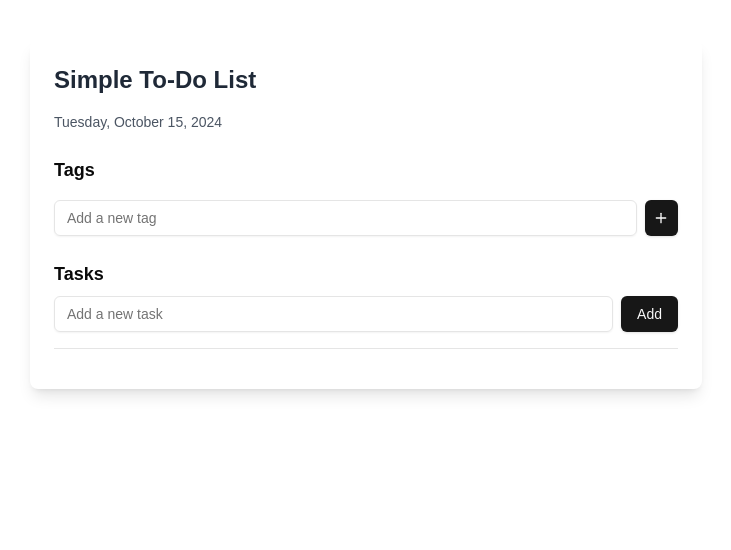
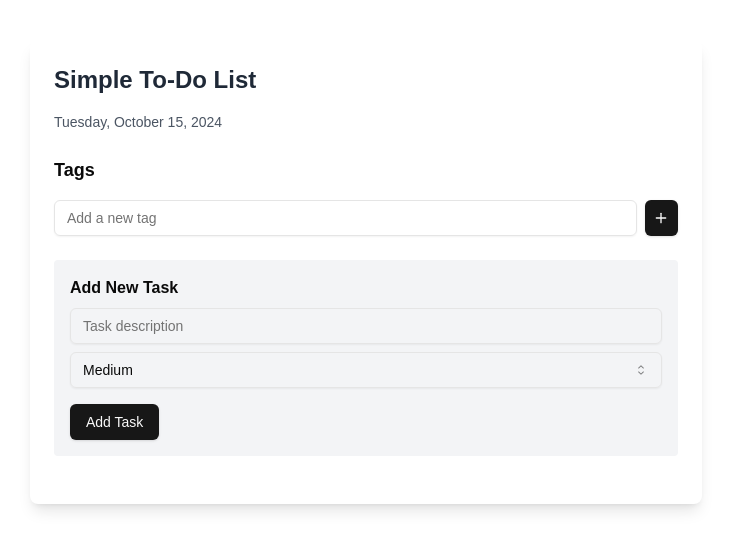
Before and after one commit to panda1835/my-todo-list, a Next.js app: page / in a window 1280 px wide. Shown: the top 550 px of the page, without its empty margins (274-1005 px from the left). Built offline with nearby package versions, Linux system fonts and the light colour scheme.

Commit message:
feat: merge add and edit task components into 1

```diff
--- a/src/app/page.jsx
+++ b/src/app/page.jsx
@@ -1,8 +1,8 @@
-import {TodoListComponent} from '@/components/todo-list';
+import {AdvancedTodoListComponent} from '@/components/advanced-todo-list';
 
 const Page = () => {
   return (
-    <TodoListComponent />
+    <AdvancedTodoListComponent />
   );
 }
 
--- a/src/components/todo-list.jsx
+++ b/src/components/advanced-todo-list.jsx
@@ -3,7 +3,6 @@ import { useState, useEffect } from "react"
 import { Input } from "@/components/ui/input"
 import { Button } from "@/components/ui/button"
 import { Checkbox } from "@/components/ui/checkbox"
-import { Separator } from "@/components/ui/separator"
 import { Select, SelectContent, SelectItem, SelectTrigger, SelectValue } from "@/components/ui/select"
 import { Trash2, Edit2, Plus, X } from "lucide-react"
 
@@ -35,6 +34,13 @@ const TaskItem = ({
       className={`text-xs font-semibold px-2 py-1 rounded-full mr-2 ${priorityColors[task.priority]}`}>
       {task.priority}
     </span>
+    {task.tags.map(tag => (
+      <span
+        key={tag}
+        className="bg-blue-100 text-blue-800 text-xs px-2 py-1 rounded-full mr-1">
+        {tag}
+      </span>
+    ))}
     <Button variant="ghost" size="icon" onClick={onEdit}>
       <Edit2 className="h-4 w-4" />
     </Button>
@@ -44,11 +50,13 @@ const TaskItem = ({
   </li>
 )
 
-export function TodoListComponent() {
+export function AdvancedTodoListComponent() {
   const [tasks, setTasks] = useState([])
-  const [newTask, setNewTask] = useState("")
   const [currentDate, setCurrentDate] = useState("")
   const [editingTask, setEditingTask] = useState(null)
+  const [newTaskText, setNewTaskText] = useState("")
+  const [newTaskPriority, setNewTaskPriority] = useState("MEDIUM")
+  const [newTaskTags, setNewTaskTags] = useState([])
   const [tags, setTags] = useState([])
   const [newTag, setNewTag] = useState("")
 
@@ -73,18 +81,27 @@ export function TodoListComponent() {
     localStorage.setItem('tags', JSON.stringify(tags))
   }, [tasks, tags])
 
-  const addTask = () => {
-    if (newTask.trim() !== "") {
-      setTasks(
-        [...tasks, { id: Date.now(), text: newTask, completed: false, priority: "MEDIUM", tags: [] }]
-      )
-      setNewTask("")
+  const addNewTask = () => {
+    if (newTaskText.trim() !== "") {
+      const newTask = {
+        id: Date.now(),
+        text: newTaskText,
+        completed: false,
+        priority: newTaskPriority,
+        tags: newTaskTags,
+      }
+      setTasks([...tasks, newTask])
+      setNewTaskText("")
+      setNewTaskPriority("MEDIUM")
+      setNewTaskTags([])
     }
   }
 
-  const updateTask = (updatedTask) => {
-    setTasks(tasks.map(task => task.id === updatedTask.id ? updatedTask : task))
+  const updateTask = () => {
+    if (editingTask && editingTask.text.trim() !== "") {
+      setTasks(tasks.map(task => task.id === editingTask.id ? editingTask : task))
       setEditingTask(null)
+    }
   }
 
   const toggleTask = (id) => {
@@ -157,30 +174,22 @@ export function TodoListComponent() {
           <Button onClick={addTag} size="icon"><Plus className="h-4 w-4" /></Button>
         </div>
       </div>
-      <h2 className="text-lg font-semibold mb-2">Tasks</h2>
-
-      <div className="flex mb-4">
+      <div className="mb-6 p-4 bg-gray-100 rounded">
+        <h3 className="font-semibold mb-2">{editingTask ? 'Edit Task' : 'Add New Task'}</h3>
         <Input
-          type="text"
-          placeholder="Add a new task"
-          value={newTask}
-          onChange={(e) => setNewTask(e.target.value)}
-          className="flex-grow mr-2"
-          onKeyPress={(e) => e.key === 'Enter' && addTask()} />
-        <Button onClick={addTask}>Add</Button>
-      </div>
-      <Separator className="mb-4" />
-
-      {editingTask && (
-        <div className="mb-4 p-4 bg-gray-100 rounded">
-          <h3 className="font-semibold mb-2">Editing Task</h3>
-          <Input
-            value={editingTask.text}
-            onChange={(e) => setEditingTask({ ...editingTask, text: e.target.value })}
+          value={editingTask ? editingTask.text : newTaskText}
+          onChange={(e) => editingTask
+            ? setEditingTask({...editingTask, text: e.target.value})
+            : setNewTaskText(e.target.value)
+          }
+          placeholder="Task description"
           className="mb-2" />
         <Select
-            value={editingTask.priority}
-            onValueChange={(value) => setEditingTask({ ...editingTask, priority: value })}>
+          value={editingTask ? editingTask.priority : newTaskPriority}
+          onValueChange={(value) => editingTask
+            ? setEditingTask({...editingTask, priority: value})
+            : setNewTaskPriority(value)
+          }>
           <SelectTrigger className="mb-2">
             <SelectValue placeholder="Select priority" />
           </SelectTrigger>
@@ -194,21 +203,36 @@ export function TodoListComponent() {
           {tags.map(tag => (
             <label key={tag} className="flex items-center space-x-2">
               <Checkbox
-                  checked={editingTask.tags.includes(tag)}
+                checked={editingTask
+                  ? editingTask.tags.includes(tag)
+                  : newTaskTags.includes(tag)
+                }
                 onCheckedChange={(checked) => {
-                    if (checked) {
-                      setEditingTask({ ...editingTask, tags: [...editingTask.tags, tag] })
+                  if (editingTask) {
+                    setEditingTask(prev => ({
+                      ...prev,
+                      tags: checked
+                        ? [...prev.tags, tag]
+                        : prev.tags.filter(t => t !== tag)
+                    }))
                   } else {
-                      setEditingTask({ ...editingTask, tags: editingTask.tags.filter(t => t !== tag) })
+                    setNewTaskTags(prev =>
+                      checked ? [...prev, tag] : prev.filter(t => t !== tag))
                   }
                 }} />
               <span>{tag}</span>
             </label>
           ))}
         </div>
-          <Button onClick={() => updateTask(editingTask)}>Save</Button>
+        <Button onClick={editingTask ? updateTask : addNewTask}>
+          {editingTask ? 'Update' : 'Add Task'}
+        </Button>
+        {editingTask && (
+          <Button onClick={() => setEditingTask(null)} className="ml-2">
+            Cancel
+          </Button>
+        )}
       </div>
-      )}
       {Object.entries(groupedTasks).map(([tag, tasks]) => (
         <div key={tag} className="mb-6">
           <h2 className="text-xl font-semibold mb-2">{tag}</h2>
```
Lines whose indentation alone changed are shown as unchanged.
